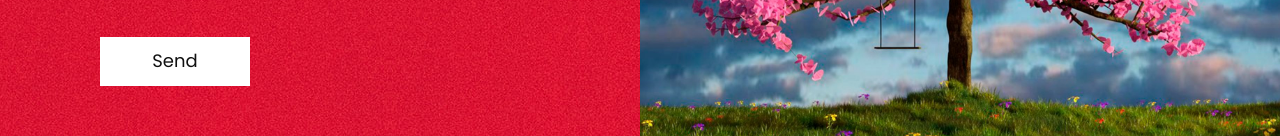
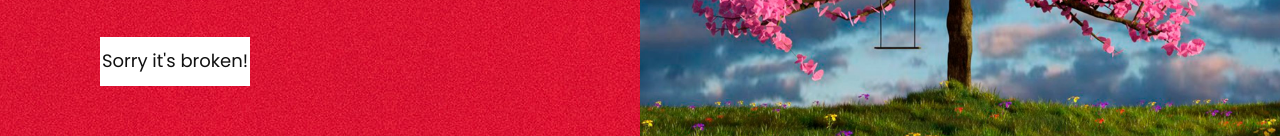
Before and after one commit to emiravc/PersonalWebsite, a plain HTML site: page index.html in a window 1280 px wide. Shown: the part 5093-5229 px from the top of the page. Drawn offline with Linux system fonts and the light colour scheme.

Commit message:
Update index.html

```diff
--- a/index.html
+++ b/index.html
@@ -145,7 +145,7 @@
 						<textarea placeholder="Write your message here..."></textarea>
 					</div>
 					<div class="inputBx">
-						<input type="submit" value="Send" name="">
+						<input type="submit" value="Sorry it's broken!" name="">
 					</div>
 				</div>
 			</div>
```
